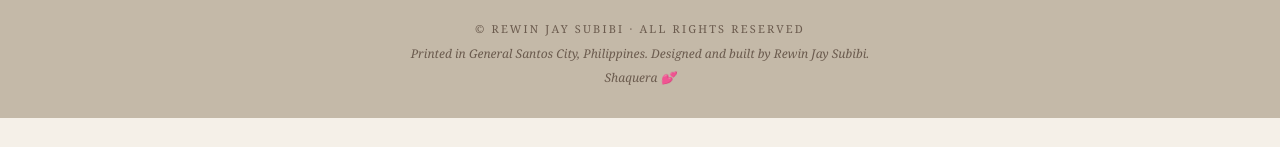
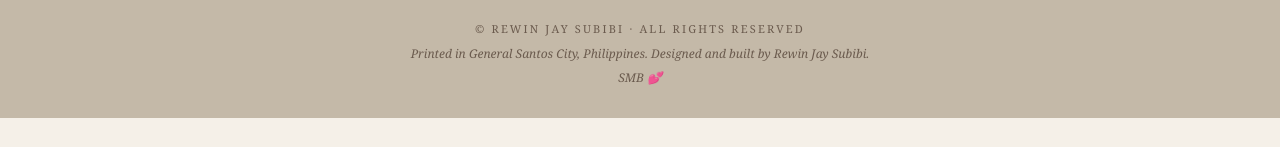
Before and after one commit to rewinjaysubibi/SMBport, a Next.js app: page / in a window 1280 px wide. Shown: the part 4353-4500 px from the top of the page. Built offline with nearby package versions, Linux system fonts and the light colour scheme.

Commit message:
revert footer

```diff
--- a/components/Navigation/Footer.tsx
+++ b/components/Navigation/Footer.tsx
@@ -11,9 +11,7 @@ export function Footer() {
           Printed in General Santos City, Philippines. Designed and built by
           Rewin Jay Subibi.
         </p>
-        <p className="font-georgia text-xs text-[#6B5B4E] italic">
-          Shaquera 💕
-        </p>
+        <p className="font-georgia text-xs text-[#6B5B4E] italic">SMB 💕</p>
       </div>
     </footer>
   )
```
